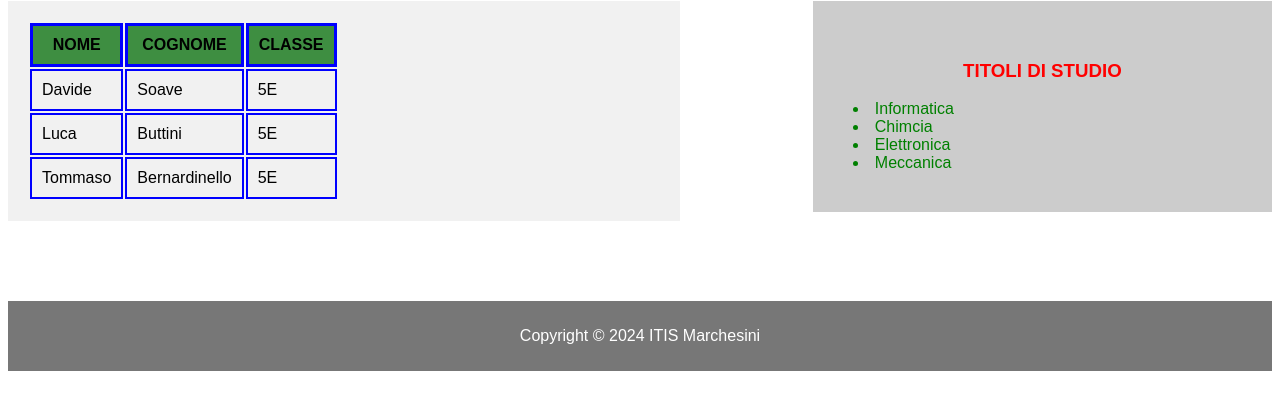
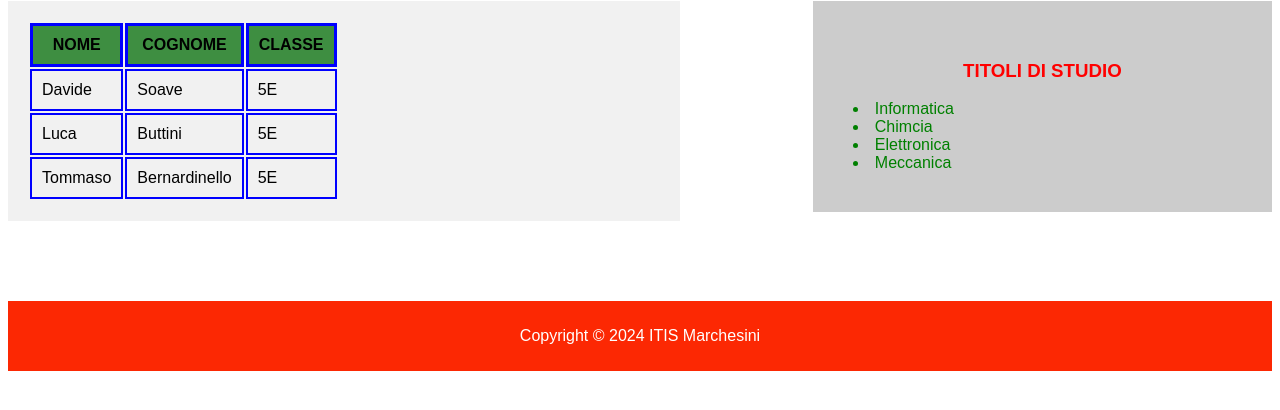
Before and after one commit to SoaveDavide/5E, a plain HTML site: page esercizio/index.html in a window 1280 px wide. Shown: the part 314-724 px from the top of the page. Drawn offline with Linux system fonts and the light colour scheme.

Commit message:
Update style.css

```diff
--- a/esercizio/style.css
+++ b/esercizio/style.css
@@ -97,7 +97,7 @@ nav p {
 
 footer {
   margin-top:300px;
-  background-color: #777;
+  background-color: #fc2803;
   padding: 10px;
   text-align: center;
   color: white;
```
